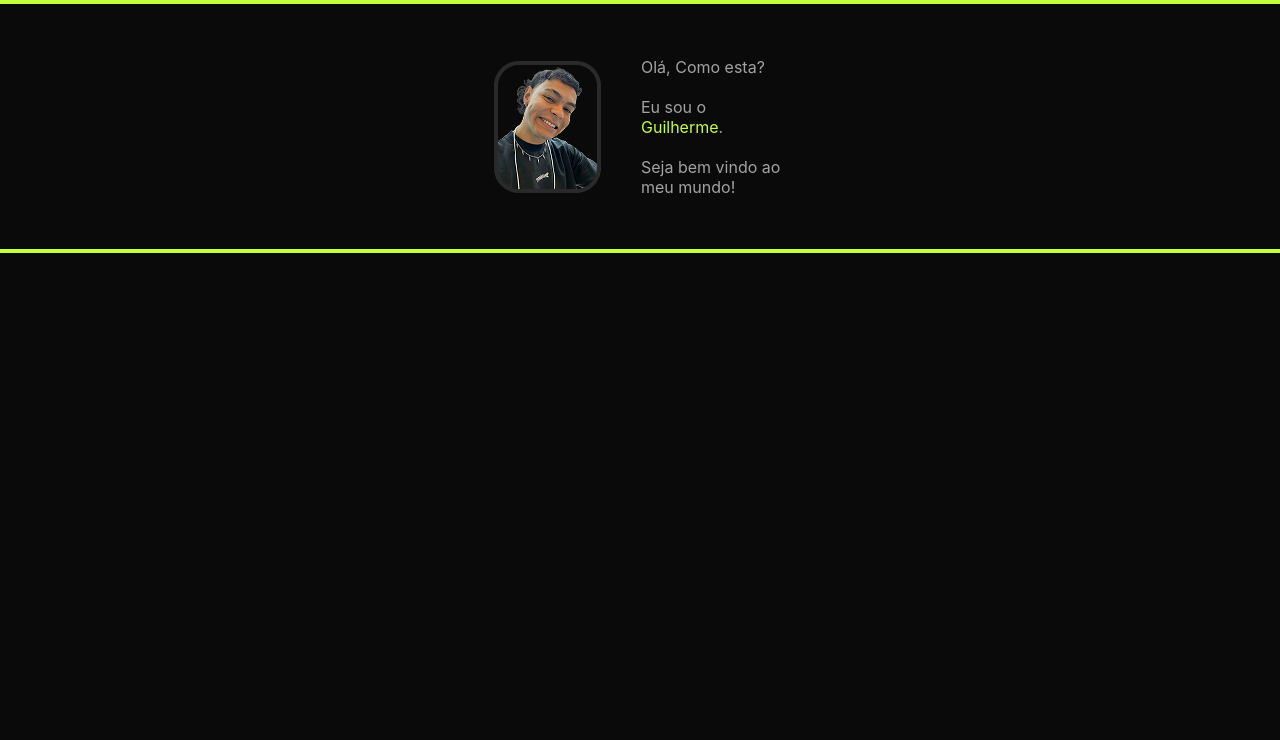
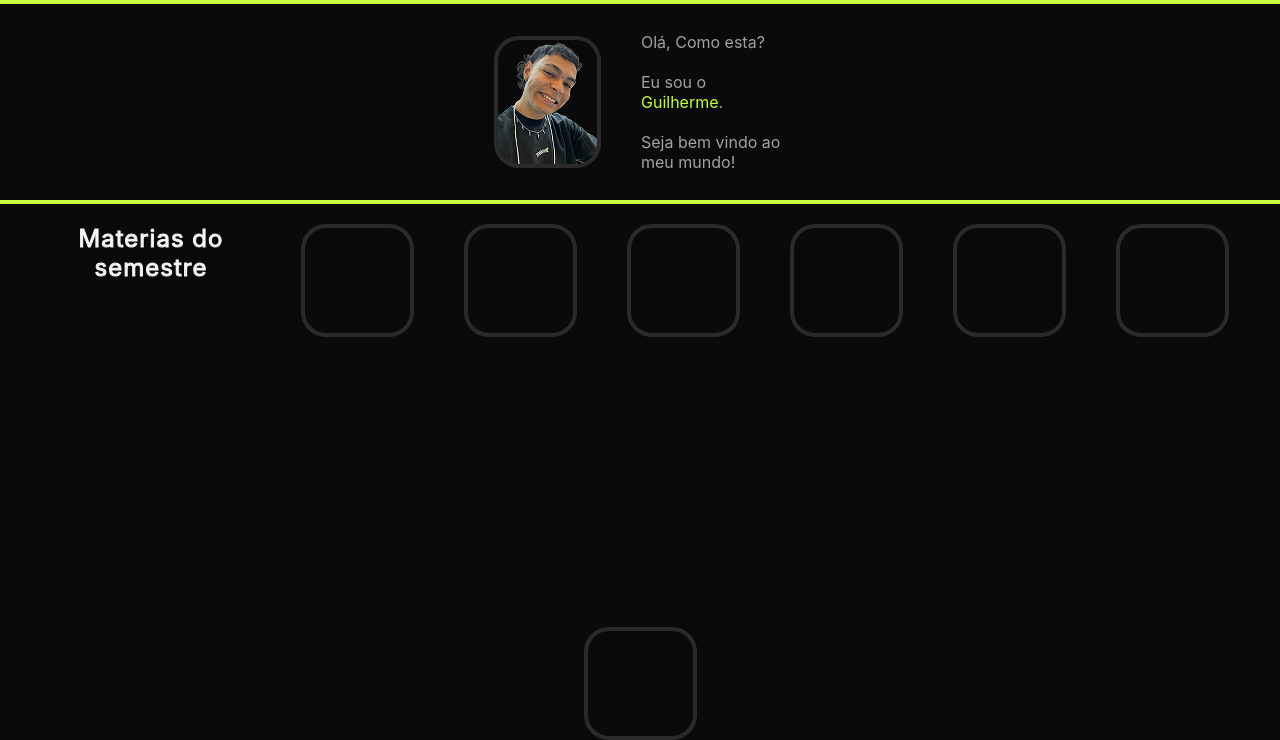
Before and after one commit to guinunes02/Portfolio, a plain HTML site: page index.html in a window 1280 px wide. Shown: the part 84-824 px from the top of the page. Before the commit the page ends 800 px from the top, so only its background shows below. Drawn offline with Linux system fonts and the light colour scheme.

Commit message:
atualização Home

```diff
--- a/assets/css/style.css
+++ b/assets/css/style.css
@@ -6,7 +6,7 @@
 
 Body {
     display: flex;
-    height: 100vh;
+    height: 1200px;
     width: 100vw;
     background-color: #0A0A0A;
     flex-direction: column;
@@ -59,9 +59,9 @@ main {
 
 .Apresentação {
     display: flex;
-    height: 35%;
+    height: 20%;
     justify-content: center;
-    align-items: center ;
+    align-items: center;
     gap: 40px;
     border-bottom: 4px solid #C6FF3D;
 }
@@ -80,3 +80,37 @@ main {
 .destaque {
     color: #C6FF3D;
 }
+
+.links {
+    display: flex;
+    height: 80%;
+    align-items: start;
+    justify-content: center;
+    border-bottom: 4px solid #C6FF3D;
+    padding: 20px;
+    flex-direction: column;
+    flex-flow: wrap;
+    gap: 50px;
+}
+
+.links a{
+    width: 113px;
+    height: 113px;
+    border-radius: 25px;
+    background-color: 161616;
+    border: solid 4px #2A2A2A;
+}
+
+.links p{
+    color: #F5F5F5;
+    width: 200px;
+    text-align: center;
+    font-size: 24px;
+    -webkit-text-stroke: 1px #F5F5F5;
+    letter-spacing: 1px;
+}
+
+footer{
+    height: 10%;
+
+}
--- a/index.html
+++ b/index.html
@@ -22,7 +22,7 @@
 
             <img src="./assets/img/Foto.png" </img>
 
-                <div class="span" <h1>Olá, Como esta?</h1>
+            <div class="span" <h1>Olá, Como esta?</h1>
 
                 <p>Eu sou o <span class="destaque">Guilherme</span>.</p>
 
@@ -30,9 +30,22 @@
             </Div>
 
         </div>
+
+        <div class="links">
+            <p>Materias do semestre</p>
+            <a class="ppsi"></a>
+            <a class="bases"></a>
+            <a class="aloritmos"></a>
+            <a class="ingles"></a>
+            <a class="web"></a>
+            <a class="design"></a>
+            <a class="mat"></a>
+
+        </div>
+
     </main>
     <footer>
-
+dd
     </footer>
 </body>
 
```
